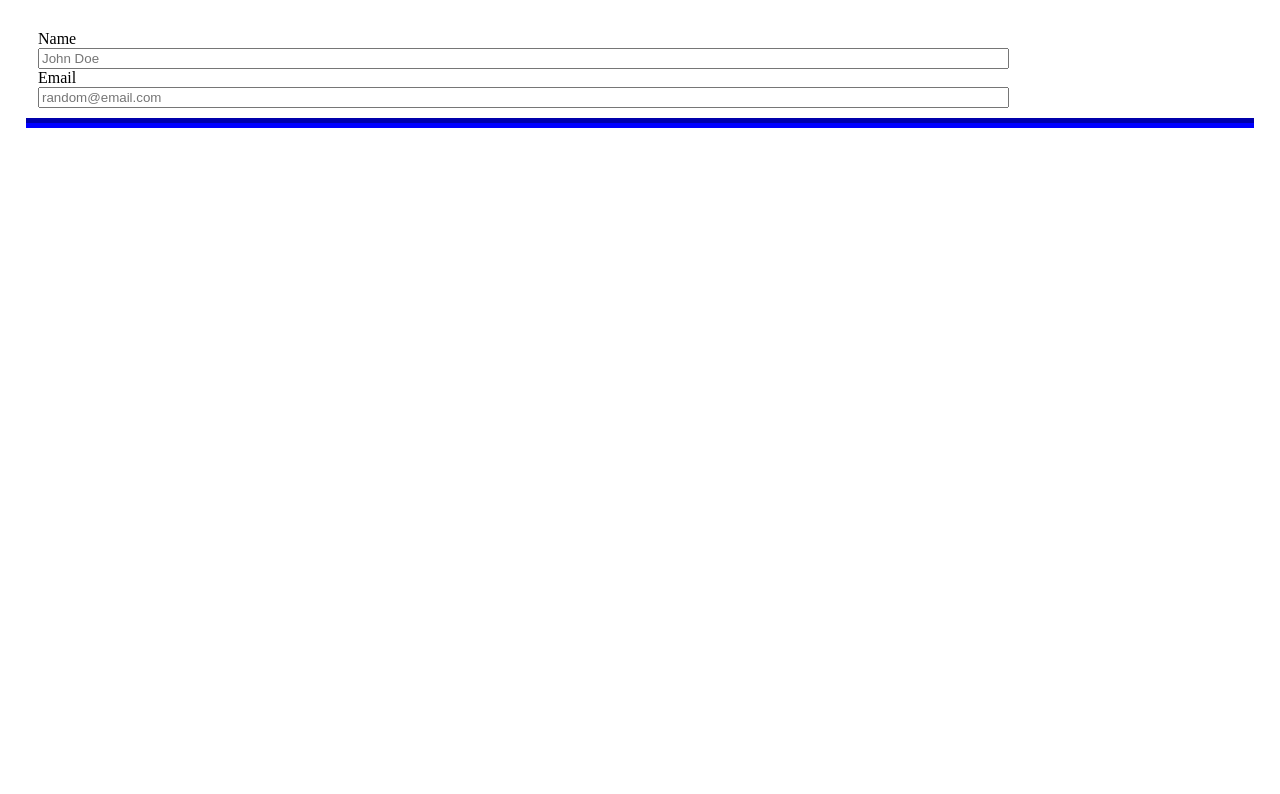
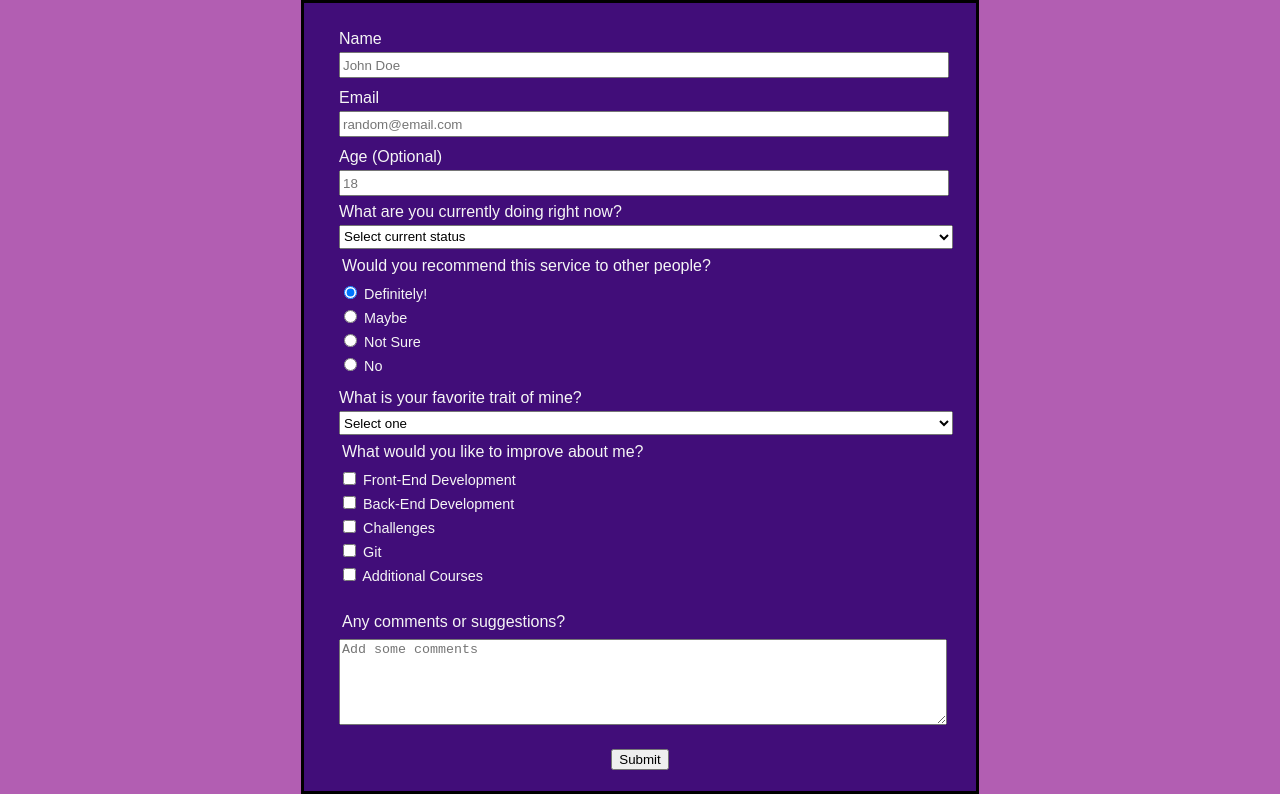
Before and after one commit to S-andres0694/HTML-CSS-Projects, a plain HTML site: page Build a Survey Form Project/webpage.html in a window 1280 px wide. Shown: the part 90-884 px from the top of the page. Before the commit the page ends 800 px from the top, so only its background shows below. Drawn offline with Linux system fonts and the light colour scheme.

Commit message:
Finished my Survey Form Project

```diff
--- a/Build a Survey Form Project/stylesheet.css
+++ b/Build a Survey Form Project/stylesheet.css
@@ -7,18 +7,84 @@
     font-style: italic;
 }
 
-.form-container{
-    margin: 2rem 1rem;
-    border-width: 0 0 0 0;
-}
-fieldset{
-    border-width: 0 0 10px 0;
-    border-color: blue;
-    border-style: dot-dash;
+form{
+    display: block;
+    border-style: solid;
+    background-color: #410d79;
+    margin: 1em auto;
+    padding: 1rem;
+    width: 50vw;
+    min-width: 50vw;
+    max-width: 60vw;
+    height: auto;
 }
 
-input{
+.group{
+    border-width: 0;
     display: block;
-    width: 80%;
-    height: 20%;
 }
+
+.P1{
+    text-align: left;
+    font-style: italic;
+    font-size: 1.2rem;
+}
+
+input[type = "checkbox"]{
+    display: inline-block;
+}
+
+.dropdown{
+    margin-top: -5px;
+}
+
+input[type="text"], input[type="email"], input[type="number"] {
+    display: block;
+    width: 100%;
+    height: 2.5vh;
+    margin: 0.5vh 0 1.4vh 0;
+}
+
+label[for= "submit"]{
+    display: flex;
+    justify-content: center;
+    color: ivory;
+}
+
+select{
+    margin: 0.5vh 0 1vh 0;
+    display: block;
+    width: 102%;
+    height: 3vh;
+}
+
+label{
+    display: block;
+    margin: 5px;
+    color: whitesmoke;
+    font-size: 1rem;
+}
+
+.checkboxes{
+    font-size: 0.9rem;
+}
+
+textarea{
+    width: 100%;
+    height: 10vh;
+}
+
+
+p{
+    color: whitesmoke;
+    margin: 1vh;
+}
+
+html, body{
+    align-items: center;
+    background-color: #b25eb2;
+    font-family: 'Poppins', sans-serif;
+    font-size: 1rem;
+    font-weight: 400;
+    height: 100vh;
+}
--- a/Build a Survey Form Project/webpage.html
+++ b/Build a Survey Form Project/webpage.html
@@ -1,24 +1,85 @@
 <!DOCTYPE html>
-<html lang="en">
+<html lang="en" xmlns="http://www.w3.org/1999/html">
 <head>
     <meta charset="UTF-8">
     <meta name="viewport" content="width=device-width, initial-scale=1.0">
     <meta http-equiv="X-UA-Compatible" content="ie-edge">
-    <link rel = "stylesheet" href="stylesheet.css">
+    <link rel="stylesheet" href="stylesheet.css">
     <title>My Personal Custom Form</title>
 </head>
 <body>
-    <h1 id = "title">My Personal Custom Form</h1>
-    <p id = "description">My own personal form, asking just a couple of questions</p>
-    <div class = "form-container">
-        <form id = "survey-form">
-            <fieldset>
-                <label for = "person name">Name</label>
-                <input type = "text" id = "person name" required placeholder="John Doe">
-                <label for = "person email">Email</label>
-                <input type = "email" id = "person email" required placeholder="random@email.com">
-            </fieldset>
-        </form>
-    </div>
+<h1 id="title">Company Survey Form</h1>
+<p id="description">Thank you for taking time to improve the platform</p>
+    <form id="survey-form" method="post">
+        <fieldset class="group">
+            <label for="name" id = "name-label">Name
+                <input type="text" id="name" required placeholder="John Doe" name="name">
+            </label>
+            <label for="email" id = "email-label">Email
+                <input type="email" id="email" required placeholder="random@email.com" name="email">
+            </label>
+            <label for="number" id = "number-label">Age (Optional)
+                <input id="number" type="number" min="18" max="120" name="age" placeholder="18">
+            </label>
+            <label for="dropdown" class = "dropdown"> What are you currently doing right now?
+                <select id = "dropdown">
+                    <option>Select current status</option>
+                    <option>Student</option>
+                    <option>Full-Time Job</option>
+                    <option>Full-Time Learner</option>
+                    <option>Prefer not to say</option>
+                    <option>Other</option>
+                </select>
+            </label>
+            <p id = "checker">Would you recommend this service to other people?</p>
+            <label for = "Yes" class = "checkboxes">
+                <input type = "radio" id = "Yes" name = "opinion" value = "yes" checked> Definitely!
+            </label>
+            <label for = "maybe" class = "checkboxes">
+                <input type = "radio" id = "maybe" name = "opinion" value = "maybe"> Maybe
+            </label>
+            <label for = "unsure" class = "checkboxes">
+                <input type = "radio" id = "unsure" name = "opinion" value = "unsure"> Not Sure
+            </label>
+            <label for = "no" class = "checkboxes">
+                <input type = "radio" id = "no" name = "opinion" value = "no"> No
+            </label>
+        </fieldset>
+        <fieldset class = "group">
+            <label for = "favorite-trait" class = "dropdown"> What is your favorite trait of mine?
+                <select id = "favorite-trait">
+                    <option>Select one</option>
+                    <option>My Personality!</option>
+                    <option>My Brains!</option>
+                    <option>idk fuck off</option>
+                </select>
+            </label>
+            <p id = "improvements">What would you like to improve about me?</p>
+            <label for = "improv1" class = "checkboxes">
+                <input type = "checkbox" id = "improv1" name = "improv1" value = "Front-End Development"> Front-End Development
+            </label>
+            <label for = "improv2" class = "checkboxes">
+                <input type = "checkbox" id = "improv2" name = "improv2" value = "Back-End Development"> Back-End Development
+            </label>
+            <label for = "improv3" class = "checkboxes">
+                <input type = "checkbox" id = "improv3" name = "improv3" value = "Challenges"> Challenges
+            </label>
+            <label for = "improv4" class = "checkboxes">
+                <input type = "checkbox" id = "improv4" name = "improv4" value = "Git"> Git
+            </label>
+            <label for = "improv5" class = "checkboxes">
+                <input type = "checkbox" id = "improv5" name = "improv5" value = "Additional Courses"> Additional Courses
+            </label>
+        </fieldset>
+        <fieldset class = "group">
+            <p>Any comments or suggestions?</p>
+            <label for = "feedback">
+                <textarea id = "feedback" rows = "3" cols = "20" maxlength="300" placeholder="Add some comments"></textarea>
+            </label>
+        </fieldset>
+        <label for = "submit">
+            <input id = "submit" type = "submit">
+        </label>
+    </form>
 </body>
 </html>
```
Also changed, not shown: 1 other file.
